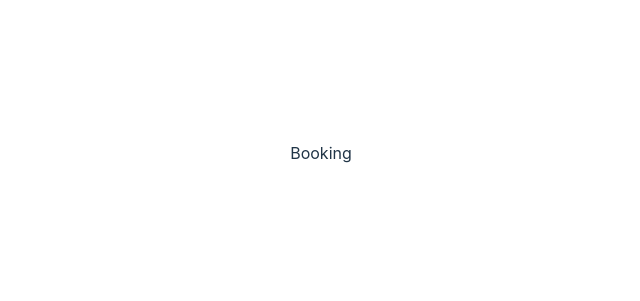
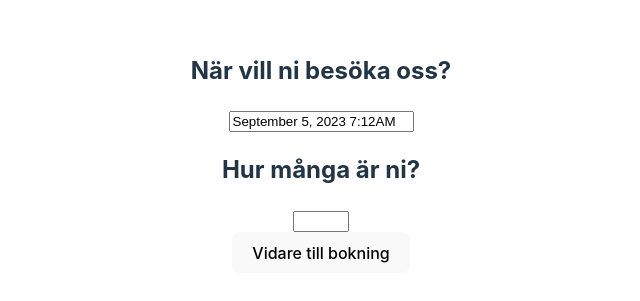
Before and after one commit to KennedyB1/Restaurangen, a React (Vite) app in the folder Restaurangen/: page /bokning in a window 1280 px wide. Shown: the part 247-548 px from the top of the page, without its empty margins (319-959 px from the left). Built offline with nearby package versions, Linux system fonts and the light colour scheme.

Commit message:
added calendar to booking page

```diff
--- a/Restaurangen/package.json
+++ b/Restaurangen/package.json
@@ -12,12 +12,14 @@
   "dependencies": {
     "axios": "^1.5.0",
     "react": "^18.2.0",
+    "react-datepicker": "^4.16.0",
     "react-dom": "^18.2.0",
     "react-router-dom": "^6.15.0",
     "styled-components": "^6.0.7"
   },
   "devDependencies": {
     "@types/react": "^18.2.15",
+    "@types/react-datepicker": "^4.15.0",
     "@types/react-dom": "^18.2.7",
     "@typescript-eslint/eslint-plugin": "^6.0.0",
     "@typescript-eslint/parser": "^6.0.0",
--- a/Restaurangen/src/Components/Booking.tsx
+++ b/Restaurangen/src/Components/Booking.tsx
@@ -1,8 +1,43 @@
-import { useContext } from "react"
-import { restaurantIdContext } from "../contexts/restaurantIdContext"
+import { ChangeEvent, useEffect } from "react"
+import 'react-datepicker/dist/react-datepicker.css'
+import { useState } from "react";
+import DatePicker from "react-datepicker"
+import "../calendar.css"
+
 
 export const Booking = () => {
-    const restaurantId = useContext(restaurantIdContext);
-    console.log(restaurantId);
-    return <>Booking</>
+    const [date, setDate] = useState<Date>(new Date());
+    const [guests, setGuests] = useState<string>('1');
+    console.log(guests)
+    const passedDates = (date: Date) => new Date() <= date;
+
+    useEffect(() => {
+        console.log(date)
+    }, [setDate, date]);
+
+    return <>
+        <div>
+            <h2>När vill ni besöka oss?</h2>
+            <DatePicker
+                showTimeSelect
+                timeIntervals={180}
+                filterDate={passedDates}
+                minTime={new Date(0,0,0,18,0)}
+                maxTime={new Date(0,0,0,21,0)}
+                selected={date}
+                onChange={(date: Date) => setDate(date)}
+                dateFormat="MMMM d, yyyy h:mmaa">
+            </DatePicker>
+        </div>
+        <div>
+            <h2>Hur många är ni?</h2>
+            <input
+                type="number"
+                min="1"
+                max="20"
+                onChange={(e : ChangeEvent<HTMLInputElement>) => setGuests(e.target.value)}>
+            </input>
+        </div>
+        <button>Vidare till bokning</button>
+    </>
 }
--- /dev/null
+++ b/Restaurangen/src/calendar.css
@@ -0,0 +1,3 @@
+.react-datepicker__time-list-item--disabled{
+  display: none;
+}
--- /dev/null
+++ b/Restaurangen/src/contexts/restaurantIdContext 2.tsx
@@ -0,0 +1,3 @@
+import { createContext } from "react";
+
+export const restaurantIdContext = createContext('');
```
Also changed, not shown: Restaurangen/src/Components/Calendar.tsx (added, +23 -0 lines), 1 other file (tests, documents, lock files or other folders).
